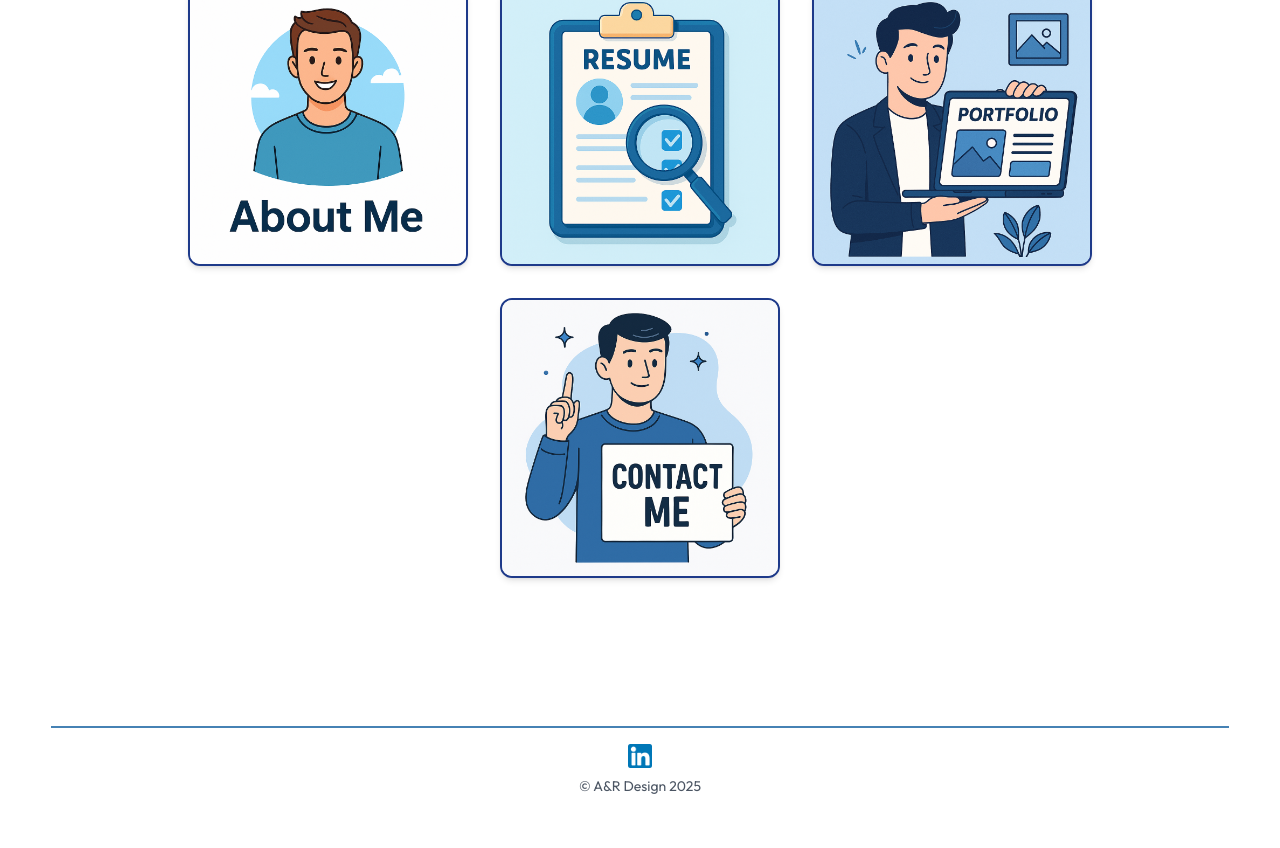
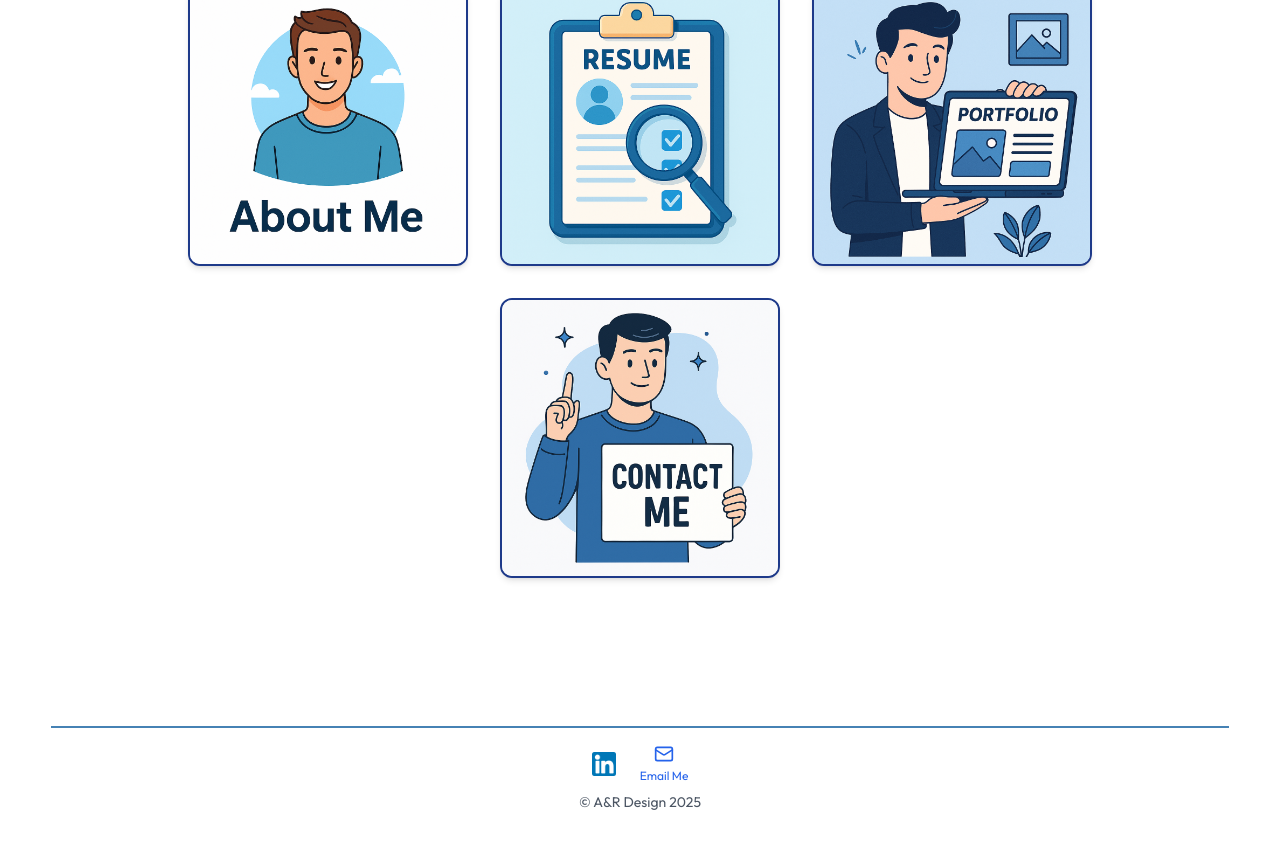
Before and after one commit to AAllred18/ARDesign, a React (Vite) app in the folder frontend/: page / in a window 1280 px wide. Shown: the part 1399-2247 px from the top of the page. Built offline with nearby package versions, Linux system fonts and the light colour scheme; a web font is replaced by a local one.

Commit message:
Fixed sizing of welcome promo

```diff
--- a/frontend/src/components/Footer.tsx
+++ b/frontend/src/components/Footer.tsx
@@ -1,7 +1,9 @@
+import { Mail } from 'lucide-react';
+
 const Footer: React.FC = () => {
   return (
-      <div className="footer text-center pt-6 pb-4">
-        {/* Horizontal line above footer */}
+    <footer className="text-center pt-6 pb-4 text-sm text-gray-600">
+      {/* Divider */}
       <hr
         style={{
           borderTop: '2px solid #4682B4',
@@ -10,25 +12,37 @@ const Footer: React.FC = () => {
         }}
       />
 
-        {/* LinkedIn Icon */}
+      {/* Icon Row */}
+      <div className="flex justify-center items-center gap-6 mb-2">
+        {/* LinkedIn */}
         <a
           href="https://www.linkedin.com/in/andrew-allred2024/"
           target="_blank"
           rel="noopener noreferrer"
+          className="hover:opacity-80 transition"
         >
           <img
             src="/LinkedIn.png"
             alt="LinkedIn"
-            className="mx-auto mb-2"
             style={{ width: "24px", height: "24px" }}
           />
         </a>
 
+        {/* Email */}
+        <a
+          href="mailto:andrewallred509@gmail.com"
+          className="flex flex-col items-center text-blue-600 hover:underline transition"
+        >
+          <Mail className="w-5 h-5 mb-1" />
+          <span className="text-xs">Email Me</span>
+        </a>
+      </div>
+
       {/* Footer Text */}
-        <div className="text-sm text-gray-600">
+      <div>
         &copy; A&amp;R Design {new Date().getFullYear()}
       </div>
-      </div>
+    </footer>
   );
 };
 
--- a/frontend/src/pages/Home.css
+++ b/frontend/src/pages/Home.css
@@ -42,6 +42,26 @@
     opacity: 0; /* start hidden */
   }
 
+@media (min-width: 700px) and (max-width: 1000px) {
+  .svg-welcome {
+    font-size: 135px; /* Adjust as needed */
+  }
+
+  .svg-subtitle {
+    font-size: 35px; /* Adjust for better fit */
+  }
+}
+
+@media (min-width: 601px) and (max-width: 700px) {
+  .svg-welcome {
+    font-size: 150px; /* Adjust as needed */
+  }
+
+  .svg-subtitle {
+    font-size: 40px; /* Adjust for better fit */
+  }
+}
+
     /* Zoomed-in vertical mobile style */
 @media (max-width: 600px) {
     .image-container {
--- a/frontend/src/pages/Home.tsx
+++ b/frontend/src/pages/Home.tsx
@@ -76,6 +76,7 @@ const Home: React.FC = () => {
             }}
           >
             {/* Welcome Line */}
+            <div className="sm:mt-4 md:mt-8 lg:mt-12 "></div>
             <div className="w-full max-w-[90vw] md:max-w-[700px] mx-auto fade-in-up">
               <svg
                 viewBox="0 -80 1100 300"
```
Lines whose indentation alone changed are shown as unchanged.
